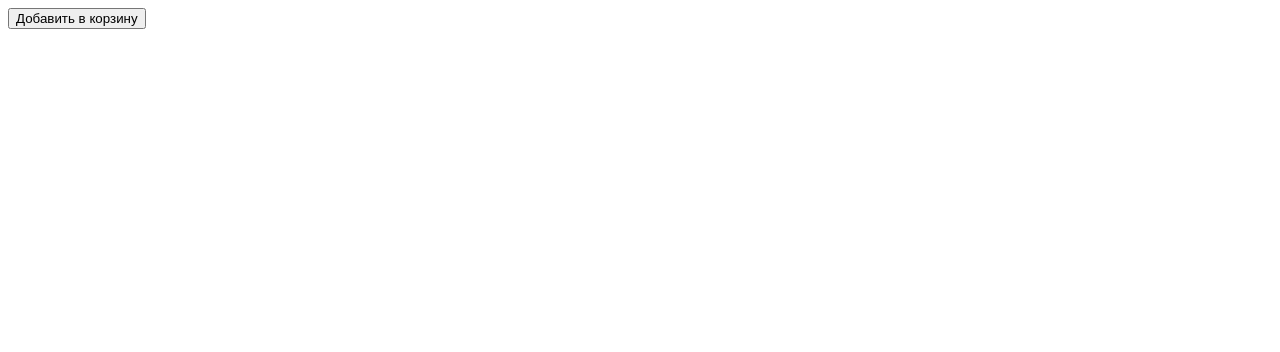
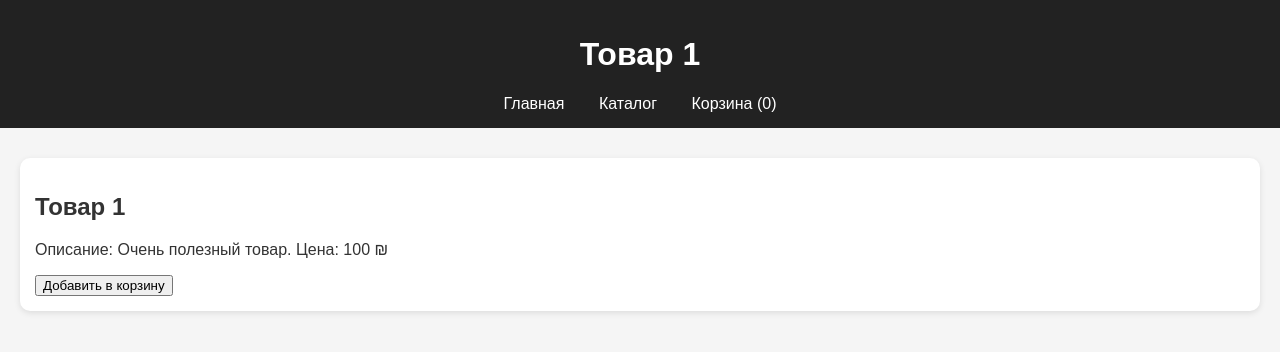
Before and after one commit to volser89/my-shop, a plain HTML site: page product.html in a window 1280 px wide. Drawn offline with Linux system fonts and the light colour scheme.

Commit message:
product.html

```diff
--- a/product.html
+++ b/product.html
@@ -1,10 +1,44 @@
-<button onclick="addToCart('Товар 1', 100)">Добавить в корзину</button>
+<!DOCTYPE html>
+<html lang="ru">
+<head>
+  <meta charset="UTF-8">
+  <title>Товар 1</title>
+  <link rel="stylesheet" href="style.css">
+</head>
+<body>
+  <header>
+    <h1>Товар 1</h1>
+    <nav>
+      <a href="index.html">Главная</a>
+      <a href="products.html">Каталог</a>
+      <a href="cart.html">Корзина (<span id="cart-count">0</span>)</a>
+    </nav>
+  </header>
+  <main>
+    <div class="card">
+      <h2>Товар 1</h2>
+      <p>Описание: Очень полезный товар. Цена: 100 ₪</p>
+      <button id="add-btn">Добавить в корзину</button>
+    </div>
+  </main>
 
   <script>
+    document.addEventListener('DOMContentLoaded', function () {
       function addToCart(name, price) {
         const cart = JSON.parse(localStorage.getItem('cart') || '[]');
         cart.push({ name, price });
         localStorage.setItem('cart', JSON.stringify(cart));
         alert('Товар добавлен в корзину!');
       }
+
+      document.getElementById('add-btn').addEventListener('click', () => {
+        addToCart('Товар 1', 100);
+      });
+
+      // обновим счётчик корзины
+      const cart = JSON.parse(localStorage.getItem('cart') || '[]');
+      document.getElementById('cart-count').textContent = cart.length;
+    });
   </script>
+</body>
+</html>
```
Lines whose indentation alone changed are shown as unchanged.
